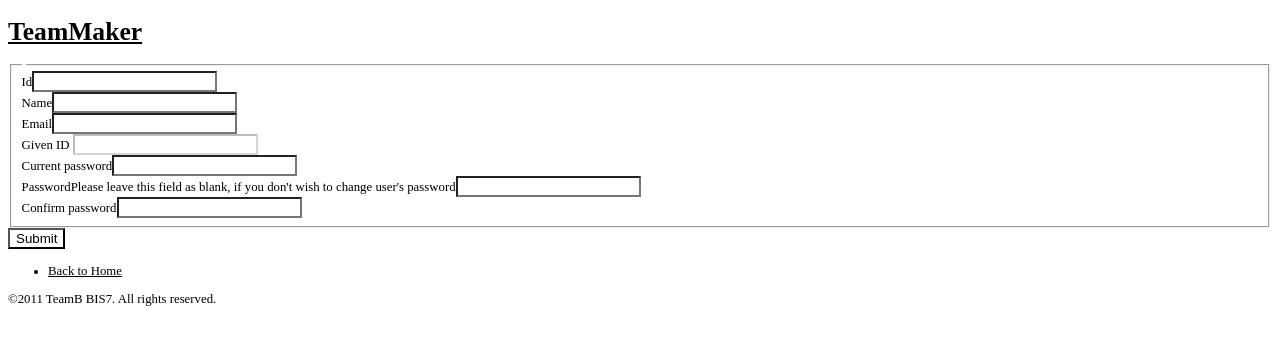
After one commit to mmhan/TeamMaker, a CakePHP app: the page made by app/views/users/edit.ctp in a window 1280 px wide. The commit adds this page. Shown: the top 345 px of the page. Run offline with PHP 8.4 and a stand-in for CakePHP, Linux system fonts and the light colour scheme; the template is opened without the code that fills it, so the values that code supplies are empty; form fields are guessed from the names that the template uses; some libraries are stand-ins or nearby versions.

Commit message:
Member login and edit account implemented

```diff
--- a/app/views/elements/nav.ctp
+++ b/app/views/elements/nav.ctp
@@ -5,6 +5,10 @@ $user = $this->Session->read('Auth.User');
 <div id="nav">
 	<ul class="sf-menu">
 	<?php if(!empty($user)): ?>
+		<?php if($user['group_id'] == ROLE_MEMBER): ?>
+		<li><?php echo $this->Html->link("Account", array('controller' => 'users', 'action' => 'edit')); ?></li>
+		<li><?php echo $this->Html->link("Projects", array('controller' => 'projects', 'action' => 'index')); ?></li>
+		<?php else: ?>
 		<li>
 			<?php echo $this->Html->link("Projects", array('controller' => 'projects', 'action' => 'index', 'admin' => 'true')); ?>
 			<ul>
@@ -20,6 +24,7 @@ $user = $this->Session->read('Auth.User');
 				<li><?php echo $this->Html->link("User Groups", array('controller' => 'groups', 'action' => 'index', 'admin' => 'true'), array('title' => "E.g.: Super Admins, Admins & Team Members")); ?></li>
 			</ul>
 		</li>
+		<?php endif; ?>
 	</ul>
 	<?php endif; ?>
 </div>
--- /dev/null
+++ b/app/views/users/edit.ctp
@@ -0,0 +1,38 @@
+<div class="users form">
+<?php echo $this->Form->create('User');?>
+	<fieldset>
+ 		<legend><?php __('Edit Account'); ?></legend>
+	<?php
+		echo $this->Form->input('id');
+		echo $this->Form->hidden('given_id');
+		echo $this->Form->input('name');
+		echo $this->Form->input('email');
+	?>
+	<div class="input">
+		<label>Given ID</label>
+		<input type="text" name="" value="<?php echo $this->data['User']['given_id'] ?>" id="" disabled="disabled" />
+	</div>
+	<?php
+		echo $this->Form->input('current_password', array('value' => '', 'type' => 'password'));
+	?>
+	<div class="input password">
+	<?php
+		echo $this->Form->input('password', array(
+			'value' => '',
+			'div' => false,
+			'label' => 'Password' . $this->Html->tag('span', "Please leave this field as blank, if you don't wish to change user's password", array('class' => 'tip'))
+		));
+	?>
+	</div>
+	<?php
+		echo $this->Form->input('confirm_password', array('value' => '', 'type' => 'password'));
+	?>
+	</fieldset>
+<?php echo $this->Form->end(__('Submit', true));?>
+</div>
+<div class="actions">
+	<h3><?php __('Actions'); ?></h3>
+	<ul>
+		<li><?php echo $this->Html->link("Back to Home",'/') ?></li>
+	</ul>
+</div>
```
Also changed, not shown: app/controllers/users_controller.php (+35 -0 lines).
